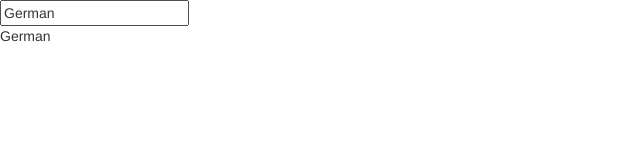
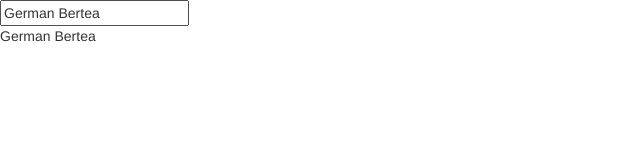
Before and after one commit to GermanBertea-Santex/CursoAngular2, an Angular app: page / in a window 1280 px wide. Shown: the top 160 px of the page, without its empty margins (0-640 px from the left). Built offline with nearby package versions, Linux system fonts and the light colour scheme.

Commit message:
prueba branch

```diff
--- a/src/app/app.component.ts
+++ b/src/app/app.component.ts
@@ -6,5 +6,5 @@ import { Component } from '@angular/core';
   styleUrls: ['./app.component.css']
 })
 export class AppComponent {
- name ='German';
+ name ='German Bertea';
 }
```
